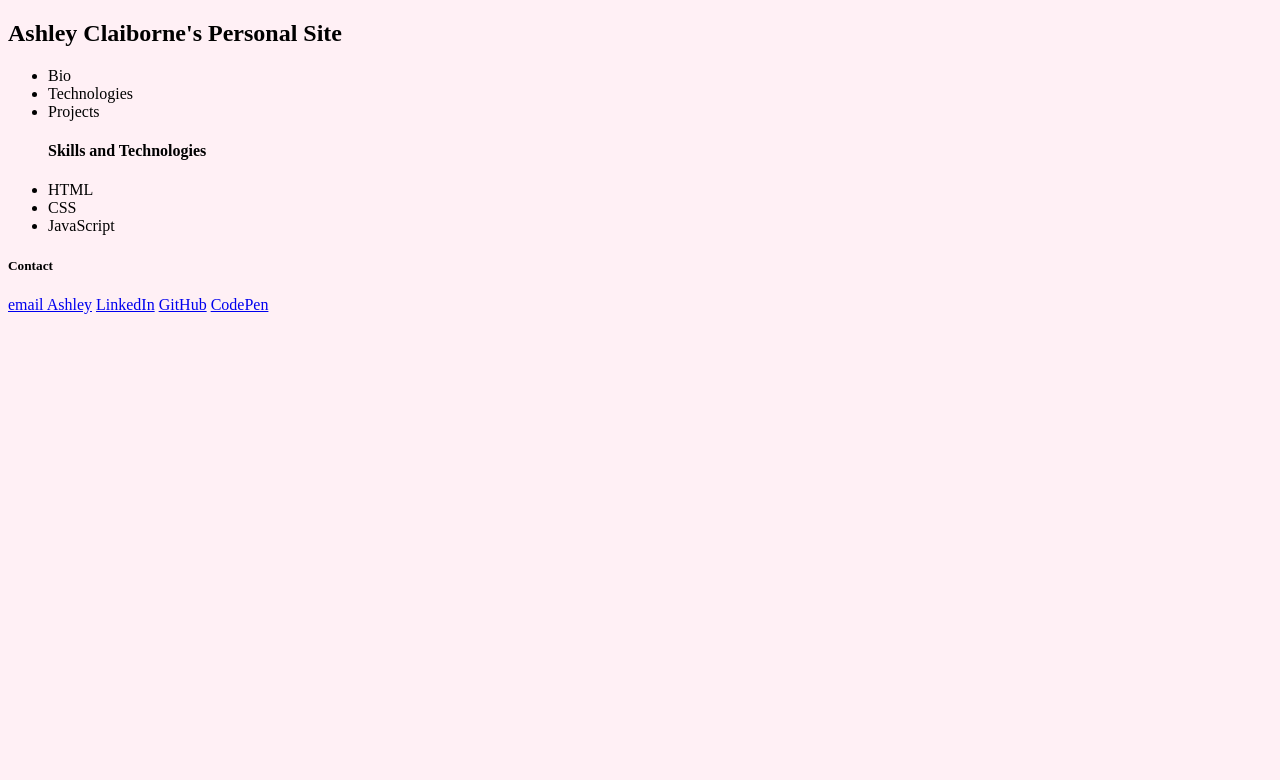
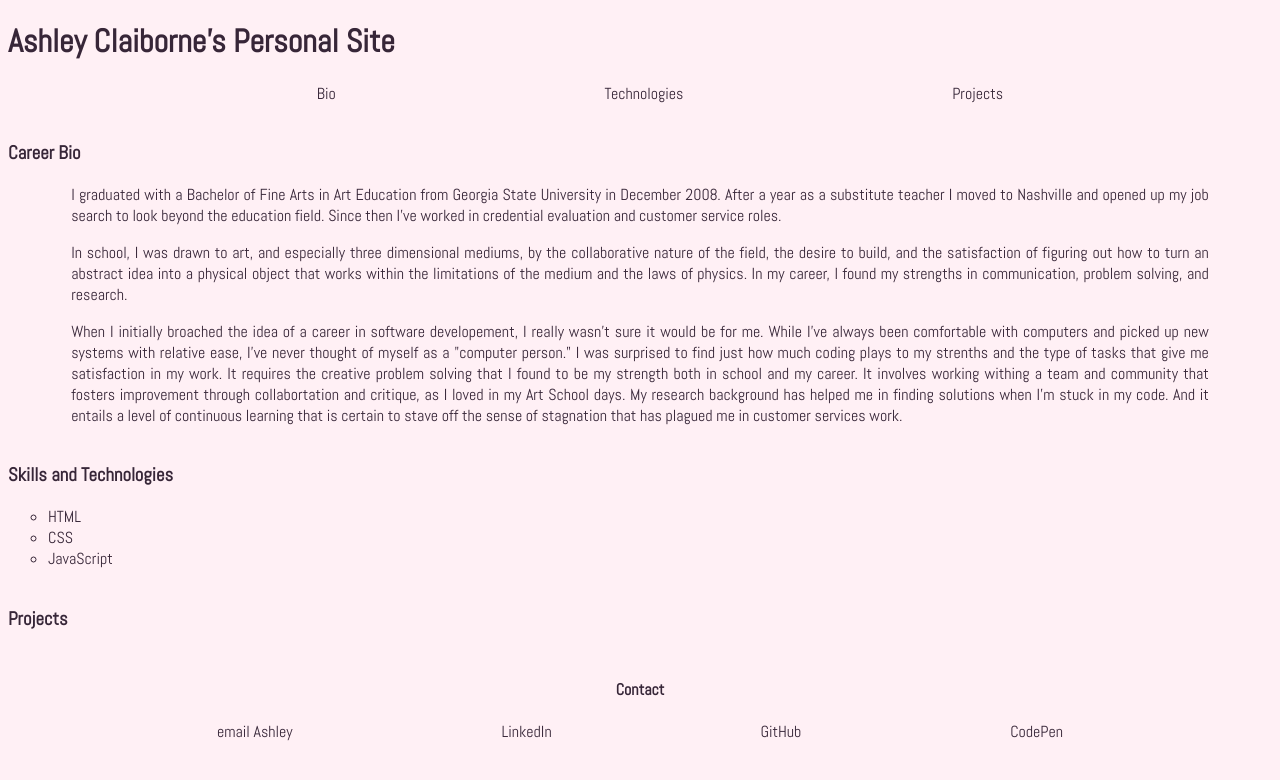
Before and after one commit to aclai4067/personal-bio-site, a plain HTML site: page index.html in a window 1280 px wide. Drawn offline with Linux system fonts and the light colour scheme; a web font is replaced by a local one.

Commit message:
added basic styling

```diff
--- a/index.html
+++ b/index.html
@@ -6,15 +6,18 @@
     <meta http-equiv="X-UA-Compatible" content="ie=edge">
     <title>Ashley's Personal Bio Site</title>
     <link rel="stylesheet" href="./main.css">
+    <link href="https://fonts.googleapis.com/css?family=Abel|Gayathri&display=swap" rel="stylesheet">
 </head>
 <body>
     <!-- Navigation -->
+    <header>
+        <h1>Ashley Claiborne's Personal Site</h1>
+    </header>
     <nav>
-        <h1>Ashley Claiborne's Personal Site</h1>
         <ul id="navLinks">
-        <li><a id="navToBio">Bio</a></li>
-        <li><a id="navToTechnologies">Technologies</a></li>
-        <li><a id="navToProjects">Projects</a></li>
+            <li><a href=#bioPage id="navToBio">Bio</a></li>
+            <li><a href=#technologiesPage id="navToTechnologies">Technologies</a></li>
+            <li><a href=#projectsPage id="navToProjects">Projects</a></li>
         </ul>
     </nav>
     <!-- End Navigation -->
@@ -22,28 +25,58 @@
     <!-- Primary View -->
     <div class="fullPage" id="bioPage">
         <!-- TODO: Fill in bio info here: What is your background? Why do you want to go into development? What do you love about development? -->
+        <h3>Career Bio</h3>
+        <p>
+            I graduated with a Bachelor of Fine Arts in Art Education from Georgia State University
+             in December 2008. After a year as a substitute teacher I moved to Nashville and opened
+             up my job search to look beyond the education field.  Since then I've worked in credential
+             evaluation and customer service roles.
+        </p>
+        <p>
+            In school, I was drawn to art, and especially three dimensional mediums, by the collaborative
+            nature of the field, the desire to build, and the satisfaction of figuring out how to turn
+            an abstract idea into a physical object that works within the limitations of the medium and
+            the laws of physics. In my career, I found my strengths in communication, problem solving,
+            and research.
+        </p>
+        <p>
+            When I initially broached the idea of a career in software developement, I really wasn't sure
+            it would be for me. While I've always been comfortable with computers and picked up new systems
+            with relative ease, I've never thought of myself as a "computer person." I was surprised to find
+            just how much coding plays to my strenths and the type of tasks that give me satisfaction in my work.
+            It requires the creative problem solving that I found to be my strength both in school and
+            my career.  It involves working withing a team and community that fosters improvement through
+            collabortation and critique, as I loved in my Art School days. My research background has helped me
+            in finding solutions when I'm stuck in my code.  And it entails a level of continuous learning that
+            is certain to stave off the sense of stagnation that has plagued me in customer services work.
+        </p>
     </div>
     <div class="fullPage" id="technologiesPage">
-
-        <ul>
-            <h4>Skills and Technologies</h4>
+        <h3>Skills and Technologies</h3>
+        <ul class="skillsList">
             <li>HTML</li>
             <li>CSS</li>
             <li>JavaScript</li>
         </ul>
     </div>
     <div class="fullPage" id="projectsPage">
+        <h3>Projects</h3>
+        <div id="projectsBody">
+
+        </div>
 
     </div>
     <!-- End Primary View -->
 
     <!-- Footer -->
     <footer class="page-footer">
-        <h5>Contact</h5>
-        <a href="mailto:languageisaliquid@gmail.com">email Ashley</a>
-        <a href="https://www.linkedin.com/in/ashley-claiborne-a14b2219">LinkedIn</a>
-        <a href="https://github.com/aclai4067">GitHub</a>
-        <a href="https://codepen.io/aclai4067">CodePen</a>
+        <h4>Contact</h4>
+        <div class="footerLinks">
+            <a href="mailto:languageisaliquid@gmail.com">email Ashley</a>
+            <a href="https://www.linkedin.com/in/ashley-claiborne-a14b2219">LinkedIn</a>
+            <a href="https://github.com/aclai4067">GitHub</a>
+            <a href="https://codepen.io/aclai4067">CodePen</a>
+        </div>
     </footer>
     <!-- End Footer -->
     <script src="./main.js"></script>
--- a/main.css
+++ b/main.css
@@ -1,3 +1,66 @@
-body{
+
+
+a {
+    color: rgb(55, 38, 56);
+    text-decoration: none;
+}
+
+a:visited {
+    color: rgb(128, 100, 100);
+}
+
+a:hover {
+    font-size: 1.25em;
+}
+
+a:active {
+    color: rgba(79, 5, 83, 0.767);
+    text-decoration: underline;
+}
+
+#bioPage p {
+    margin-left: auto;
+    margin-right: auto;
+    text-align: justify;
+    width: 90%;
+}
+
+body {
     background-color: lavenderblush;
+    color: rgb(55, 38, 56);
+    font-family: 'Abel', 'Gayathri', sans-serif;
 }
+
+.footerLinks {
+    display: flex;
+    justify-content: space-evenly;
+
+}
+
+h3 {
+    margin-top: 2em;
+}
+
+#navLinks {
+    display: flex;
+    align-items: baseline;
+    justify-content: space-evenly;
+}
+
+#navLinks li {
+    display: inline-block;
+
+}
+
+#navLinks ul {
+    list-style-type: none;
+}
+
+.page-footer h4 {
+    margin-top: 3em;
+    text-align: center;
+}
+
+.skillsList {
+    list-style-type: circle;
+}
```
